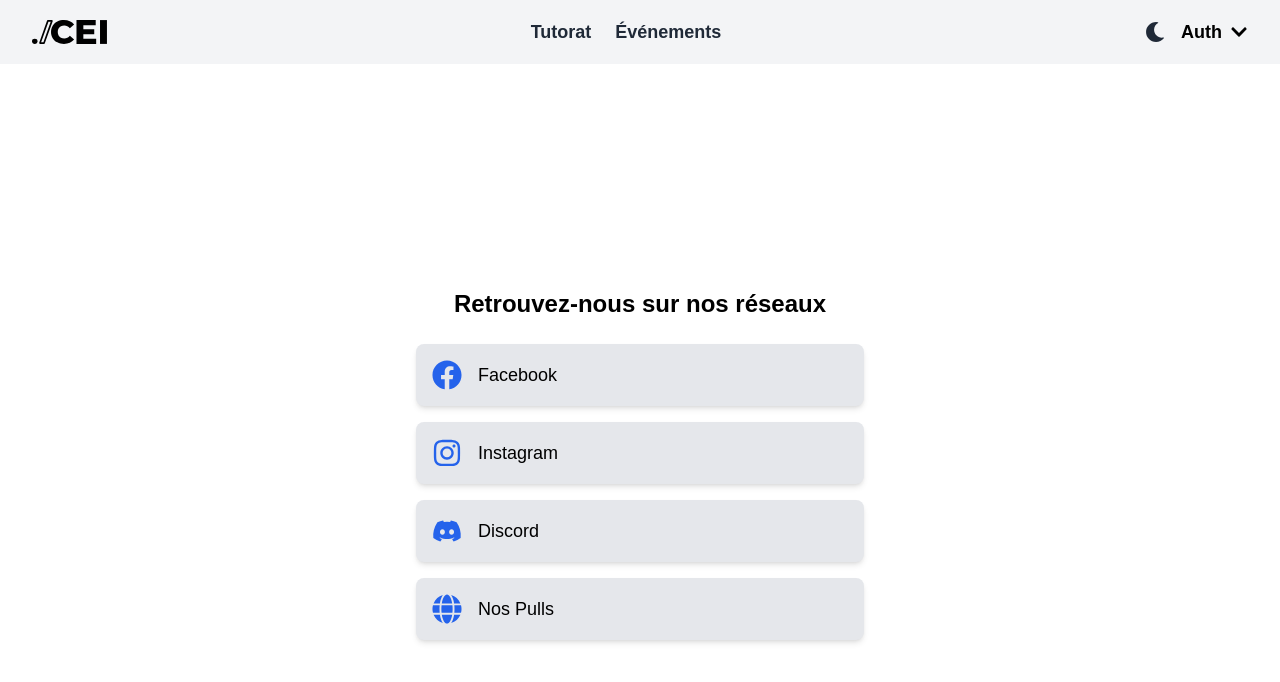
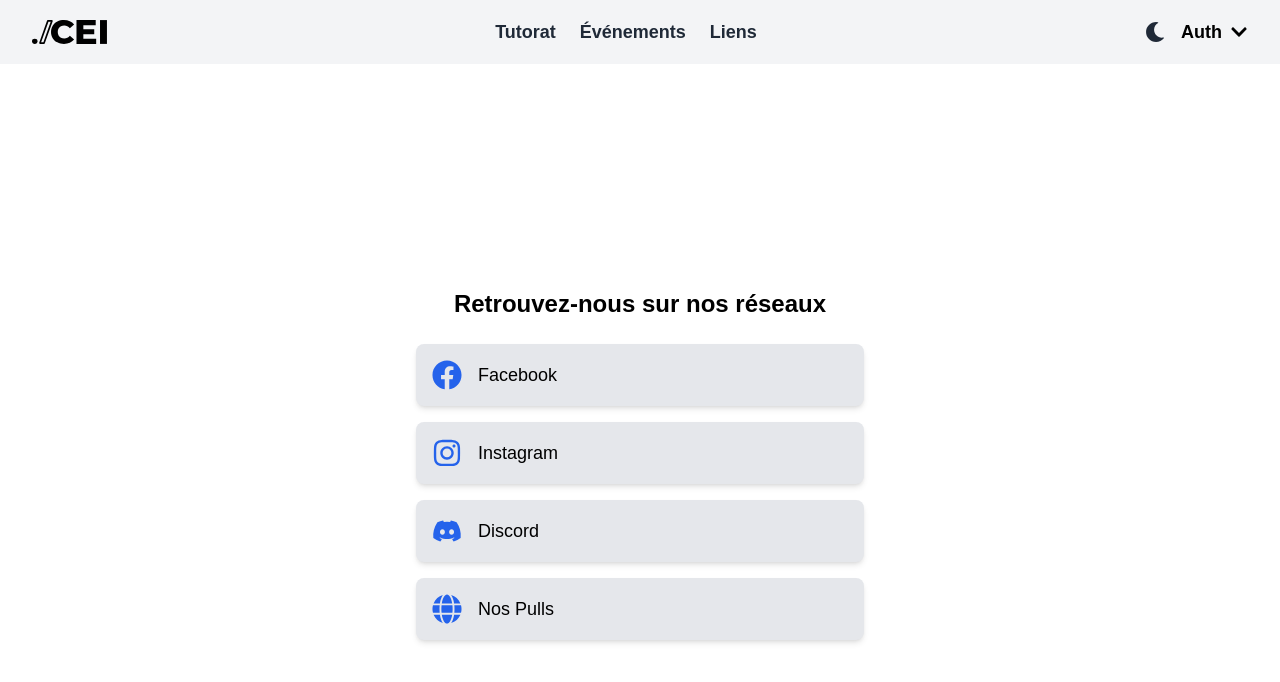
Before and after one commit to cei-helmo/site, a Next.js app: page /pages/Link in a window 1280 px wide. Shown: the top 682 px of the page. Built offline with nearby package versions, Linux system fonts and the light colour scheme; no server answers.

Commit message:
fix: fix navbar for links page

```diff
--- a/src/components/NavbarComponents.tsx
+++ b/src/components/NavbarComponents.tsx
@@ -59,6 +59,9 @@
             <Link href="/pages/Event" className="text-lg font-bold text-gray-800 dark:text-gray-200 hover:text-blue-500 dark:hover:text-blue-400">
               Événements
             </Link>
+            <Link href="/pages/Link" className="text-lg font-bold text-gray-800 dark:text-gray-200 hover:text-blue-500 dark:hover:text-blue-400">
+              Liens
+            </Link>
             {session && (
               <Link href="/pages/Dashboard/admin" className="text-lg font-bold text-gray-800 dark:text-gray-200 hover:text-blue-500 dark:hover:text-blue-400">
                 Dashboard
@@ -104,10 +107,14 @@
           <Link href="/pages/Event" className="text-lg font-bold text-gray-800 dark:text-gray-200 hover:text-blue-500 dark:hover:text-blue-400">
             Événements
           </Link>
+          <Link href="/pages/Link" className="text-lg font-bold text-gray-800 dark:text-gray-200 hover:text-blue-500 dark:hover:text-blue-400">
+              Liens
+            </Link>
           {session && (
             <Link href="/dashboard" className="text-lg font-bold text-gray-800 dark:text-gray-200 hover:text-blue-500 dark:hover:text-blue-400">
               Dashboard
             </Link>
+
           )}
           <Link href="/auth/register" className="text-lg font-bold text-gray-800 dark:text-gray-200 hover:text-blue-500 dark:hover:text-blue-400">
             Inscription
```
